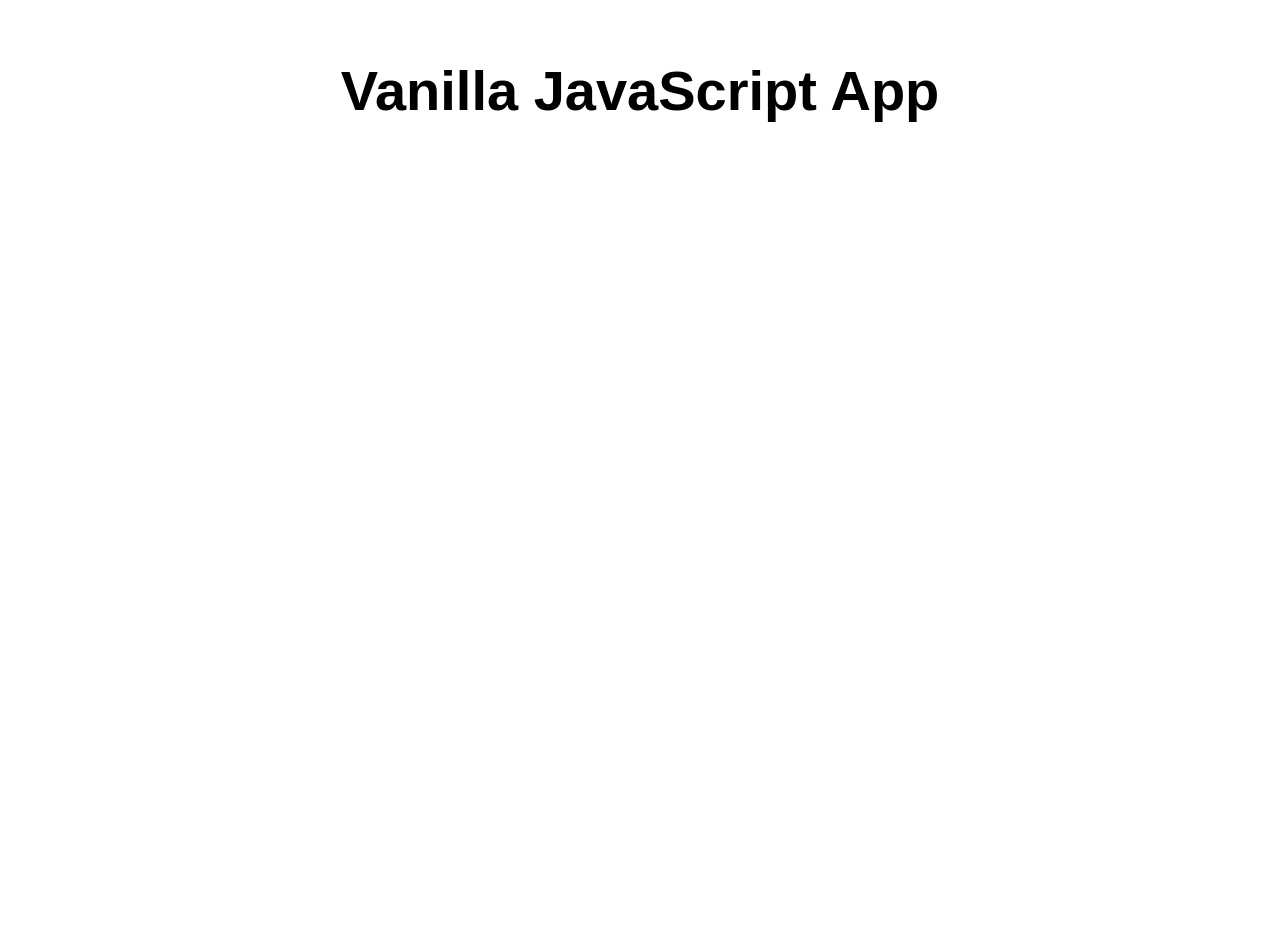
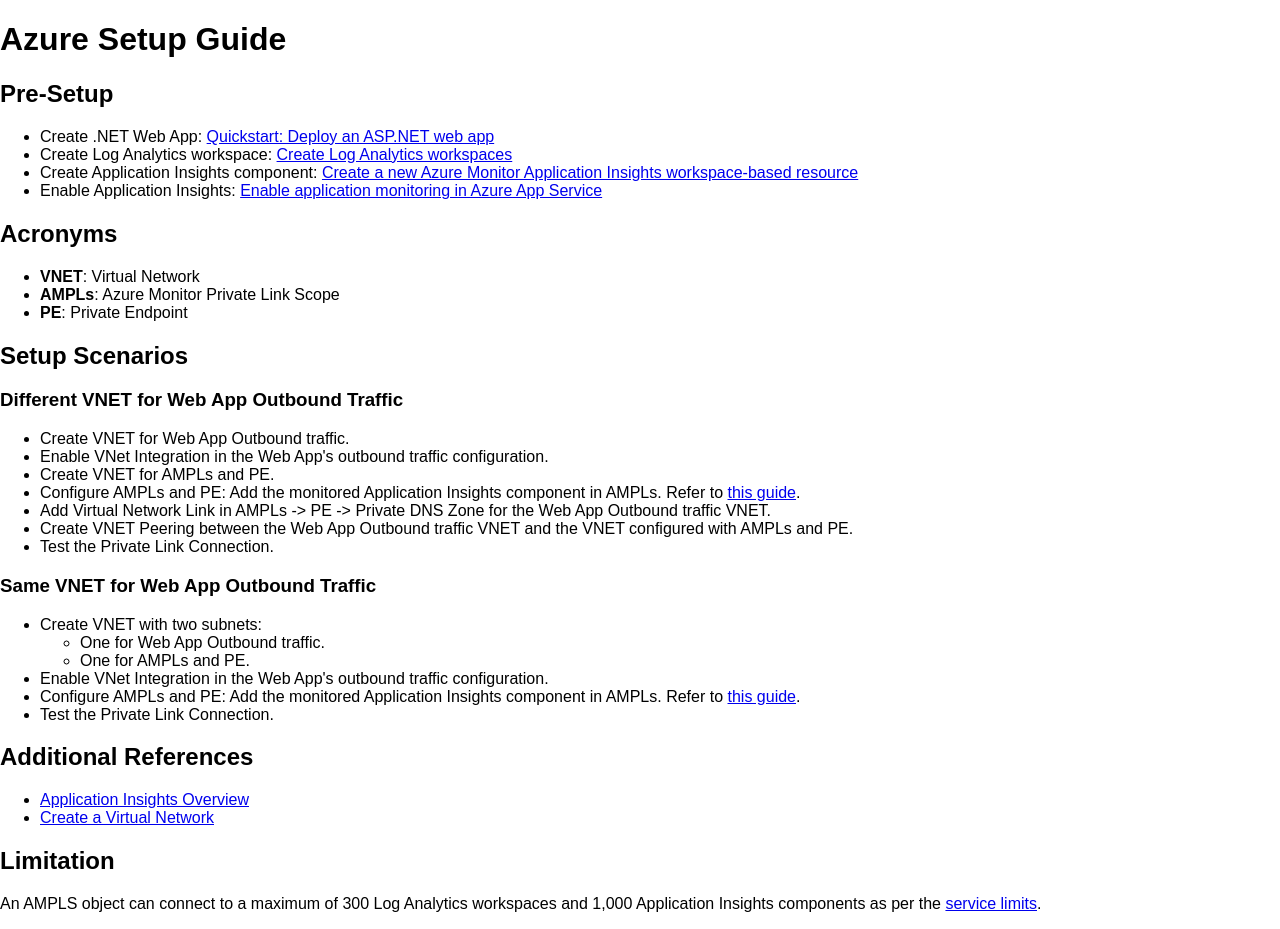
Before and after one commit to patelsagar63/AzureMonitorDemo, a website: page src/index.html in a window 1280 px wide. Before the commit the page ends 800 px from the top, so only its background shows below. Drawn offline with Linux system fonts and the light colour scheme.

Commit message:
Adding content

```diff
--- a/src/index.html
+++ b/src/index.html
@@ -5,13 +5,61 @@
   <meta charset="UTF-8">
   <meta name="viewport" content="width=device-width, initial-scale=1.0">
   <link rel="stylesheet" href="styles.css">
-  <title>Vanilla JavaScript App</title>
+  <title>Azure AMPLs Setup Guide</title>
 </head>
 
 <body>
-  <main>
-    <h1>Vanilla JavaScript App</h1>
-  </main>
+  <body>
+    <h1>Azure Setup Guide</h1>
+    <h2>Pre-Setup</h2>
+    <ul>
+        <li>Create .NET Web App: <a href="https://learn.microsoft.com/en-us/azure/app-service/quickstart-dotnetcore" target="_blank">Quickstart: Deploy an ASP.NET web app</a></li>
+        <li>Create Log Analytics workspace: <a href="https://learn.microsoft.com/en-us/azure/azure-monitor/logs/quick-create-workspace" target="_blank">Create Log Analytics workspaces</a></li>
+        <li>Create Application Insights component: <a href="https://learn.microsoft.com/en-us/azure/azure-monitor/app/create-workspace-resource" target="_blank">Create a new Azure Monitor Application Insights workspace-based resource</a></li>
+        <li>Enable Application Insights: <a href="https://learn.microsoft.com/en-us/azure/azure-monitor/app/azure-web-apps-net-core" target="_blank">Enable application monitoring in Azure App Service</a></li>
+    </ul>
+
+    <h2>Acronyms</h2>
+    <ul>
+        <li><strong>VNET</strong>: Virtual Network</li>
+        <li><strong>AMPLs</strong>: Azure Monitor Private Link Scope</li>
+        <li><strong>PE</strong>: Private Endpoint</li>
+    </ul>
+
+    <h2>Setup Scenarios</h2>
+    <h3>Different VNET for Web App Outbound Traffic</h3>
+    <ul>
+        <li>Create VNET for Web App Outbound traffic.</li>
+        <li>Enable VNet Integration in the Web App's outbound traffic configuration.</li>
+        <li>Create VNET for AMPLs and PE.</li>
+        <li>Configure AMPLs and PE: Add the monitored Application Insights component in AMPLs. Refer to <a href="https://learn.microsoft.com/en-us/azure/azure-monitor/logs/private-link-security" target="_blank">this guide</a>.</li>
+        <li>Add Virtual Network Link in AMPLs -> PE -> Private DNS Zone for the Web App Outbound traffic VNET.</li>
+        <li>Create VNET Peering between the Web App Outbound traffic VNET and the VNET configured with AMPLs and PE.</li>
+        <li>Test the Private Link Connection.</li>
+    </ul>
+
+    <h3>Same VNET for Web App Outbound Traffic</h3>
+    <ul>
+        <li>Create VNET with two subnets:
+            <ul>
+                <li>One for Web App Outbound traffic.</li>
+                <li>One for AMPLs and PE.</li>
+            </ul>
+        </li>
+        <li>Enable VNet Integration in the Web App's outbound traffic configuration.</li>
+        <li>Configure AMPLs and PE: Add the monitored Application Insights component in AMPLs. Refer to <a href="https://learn.microsoft.com/en-us/azure/azure-monitor/logs/private-link-security" target="_blank">this guide</a>.</li>
+        <li>Test the Private Link Connection.</li>
+    </ul>
+
+    <h2>Additional References</h2>
+    <ul>
+        <li><a href="https://learn.microsoft.com/en-us/azure/azure-monitor/app/app-insights-overview" target="_blank">Application Insights Overview</a></li>
+        <li><a href="https://learn.microsoft.com/en-us/azure/virtual-network/quick-create-portal" target="_blank">Create a Virtual Network</a></li>
+    </ul>
+
+    <h2>Limitation</h2>
+    <p>An AMPLS object can connect to a maximum of 300 Log Analytics workspaces and 1,000 Application Insights components as per the <a href="https://learn.microsoft.com/en-us/azure/azure-monitor/logs/private-link-security" target="_blank">service limits</a>.</p>
+</body>
 </body>
 
 </html>
```
